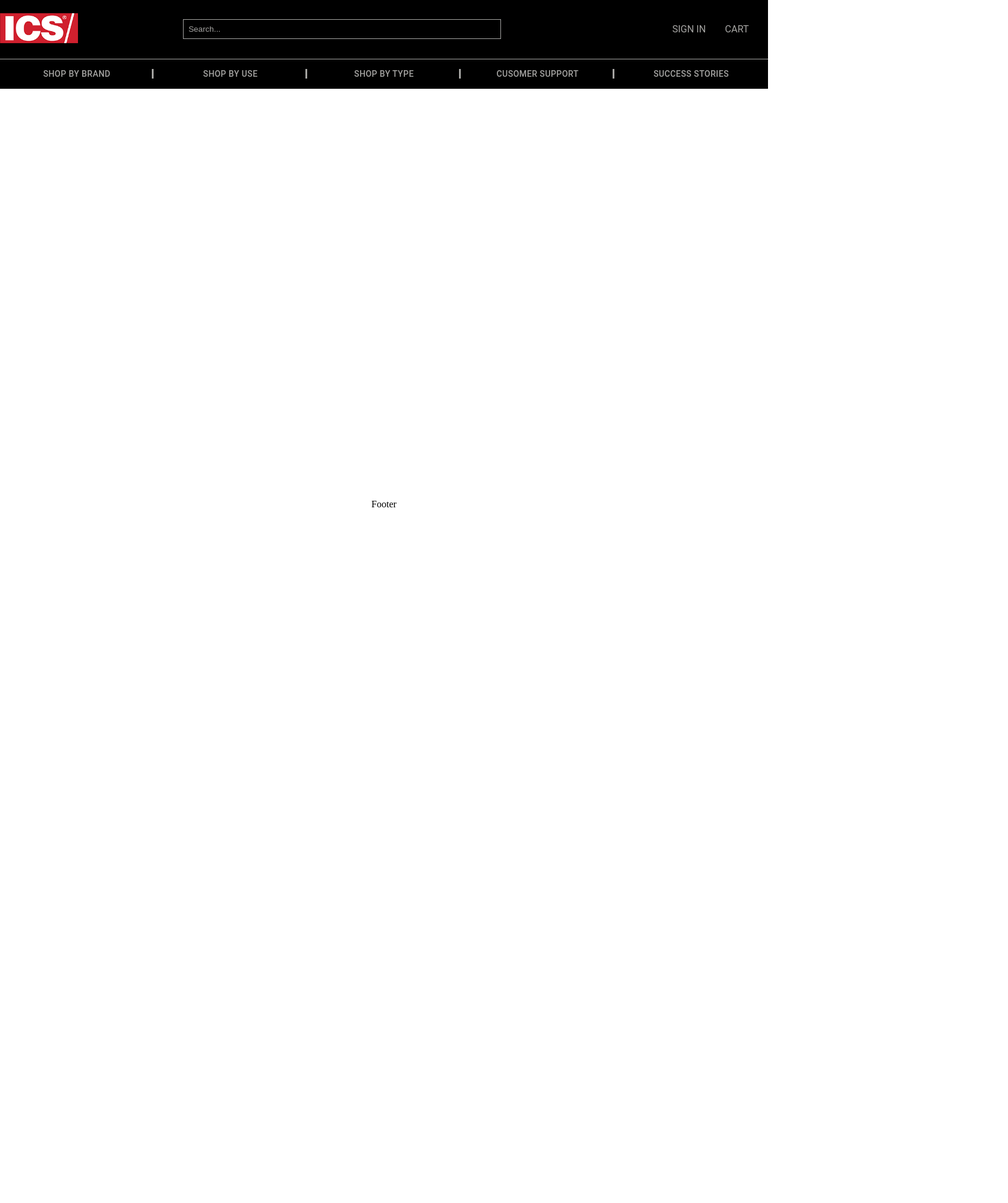
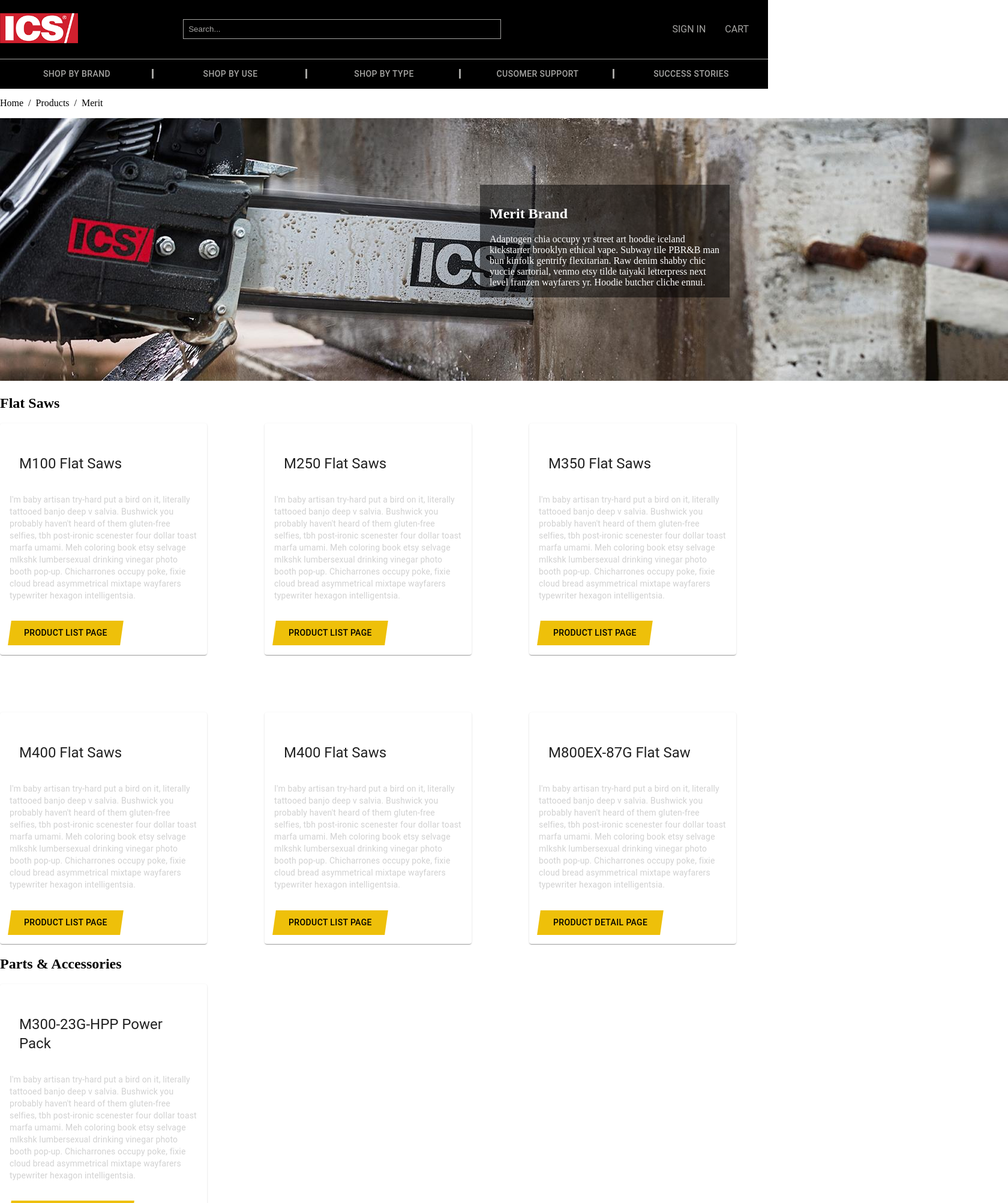
Before and after one commit to jasonrahm00/ics-sitemap, a React (Create React App) app: page /products/merit in a window 1280 px wide. Shown: the top 2006 px of the page at 60% size, 1680 px wide, since content can reach past the window. Before the commit the page ends 965 px from the top, so only its background shows below. Built offline with nearby package versions, Linux system fonts and the light colour scheme.

Commit message:
cards refactored to be more reusable

```diff
--- a/src/App.css
+++ b/src/App.css
@@ -11,8 +11,8 @@ body {
 }
 
 main {
-  margin-top: 165px;
-  min-height: calc(100vh - 165px);
+  margin-top: 147px;
+  min-height: calc(100vh - 147px);
 }
 
 header.main {
--- a/src/App.js
+++ b/src/App.js
@@ -14,7 +14,7 @@ import PDP from "./components/pages/pdp";
 import PLP from "./components/pages/plp";
 import ScrollToTop from "./utility/scrollToTop";
 
-import BrandRoutes from "./routes/brandRoutes";
+import { ICSBrandCards, MeritBrandCards, PentruderBrandCards } from './data/cards/cardGroupings';
 
 function App() {
   return (
@@ -25,27 +25,32 @@ function App() {
       </header>
       <main>
         <ScrollToTop />
-        <Switch>
-          <Route exact path="/">
-            <Homepage />
-          </Route>
+        <Switch>]
 
-          <BrandRoutes />
+          {/* Base Routes */}
+          <Route exact path="/"> <Homepage /></Route>
+          <Route exact path="/pdp" component={() => <PDP title={'Product'} />} />
+          <Route exact path="/plp" component={() => <PLP/>} />
 
-          <Route exact path="/products/concrete-cutting" component={
-            () => <ContentPage title={'Concrete Cutting'} />
-          } />
+          {/* Brand Routes */}
+          <Route exact path="/products/ics" component={() => <ContentPage title={'ICS Brand'} cards={ICSBrandCards} />} />
+          <Route exact path="/products/merit" component={() => <ContentPage title={'Merit Brand'} cards={MeritBrandCards} />} />
+          <Route exact path="/products/pentruder" component={() => <ContentPage title={'Pentruder Brand'} cards={PentruderBrandCards} />} />
+
+          {/* Use Routes */}
+          <Route exact path="/products/concrete-cutting" component={() => <ContentPage title={'Concrete Cutting'} />} />
           <Route exact path="/products/pipe-cutting" component={() => <ContentPage title={'Pipe Cutting'} />} />
           <Route exact path="/products/steel-cutting" component={() => <ContentPage title={'Steel Cutting'} />} />
           <Route exact path="/products/power-supply" component={() => <ContentPage title={'Power Supply'} />} />
+
+          {/* Type Routes */}
           <Route exact path="/products" component={() => <PLP title={'All Products'} />} />
           <Route exact path="/products/power-cutters" component={() => <ContentPage title={'Power Cutters'} />} />
           <Route exact path="/products/flat-saws" component={() => <ContentPage title={'Flat Saws'} />} />
           <Route exact path="/products/wall-wire-saws" component={() => <ContentPage title={'Wall/Wire Saws'} />} />
           <Route exact path="/products/diamond-chains" component={() => <ContentPage title={'Diamond Chains'} />} />
           <Route exact path="/products/parts-accessories" component={() => <PLP title={'Parts & Accessories'} />} />
-          <Route exact path="/pdp" component={() => <PDP title={'Product'} />} />
-          <Route exact path="/plp" component={() => <PLP/>} />
+
         </Switch>
       </main>
       <Footer />
--- a/src/components/base/breadcrumbs/breadcrumbs.css
+++ b/src/components/base/breadcrumbs/breadcrumbs.css
@@ -1,6 +1,7 @@
 .breadcrumbs ol {
   list-style-type: none;
-  padding: 0;
+  padding: 1rem 0;
+  margin: 0;
 }
 
 .breadcrumbs li {
--- a/src/components/cms-components/card/cardComponent.css
+++ b/src/components/cms-components/card/cardComponent.css
@@ -19,3 +19,7 @@
   text-decoration: none;
   transform: skewX(8deg) translateZ(0);
 }
+
+.MuiCardContent-root .MuiTypography-body2.no-description {
+  opacity: 0.3;
+}
--- a/src/components/cms-components/card/cardComponent.js
+++ b/src/components/cms-components/card/cardComponent.js
@@ -17,7 +17,7 @@ function CardComponent({...props}) {
     <Card sx={{ maxWidth: 345 }}>
       <CardContent>
         <CardHeader component="h3" title={props.header} action={props.verified ? <CheckCircleIcon /> : ''}/>
-        <Typography variant="body2" color="text.secondary">
+        <Typography variant="body2" color="text.secondary" className={!props.description.length ? 'no-description' : ''}>
           {props.description.length ? props.description : placeholderText}
         </Typography>
       </CardContent>
--- a/src/components/pages/pdp.js
+++ b/src/components/pages/pdp.js
@@ -2,7 +2,7 @@ import { useLocation } from 'react-router-dom';
 
 import './pageStyles.css';
 
-function PDP({...props}) {
+function PDP() {
   const location = useLocation();
   const productName = location.state.products[0];
   return (
--- /dev/null
+++ b/src/data/cards/cardGroupings.js
@@ -0,0 +1,49 @@
+import { ICSSaws, ICSChains, ICSParts } from './icsCards';
+import { MeritFlatSaws, partsAccessories } from './meritCards';
+import { PentruderWallSaws, PentruderChainSaws, PentruderWireSaws, PentruderParts  } from './pentruderCards';
+
+export const ICSBrandCards = [
+  {
+    group: 'Power Saws',
+    cards: ICSSaws
+  },
+  {
+    group: 'Saw Chains',
+    cards: ICSChains
+  },
+  {
+    group: 'Parts & Accessories',
+    cards: ICSParts
+  }
+];
+
+
+export const MeritBrandCards = [
+  {
+    group: 'Flat Saws',
+    cards: MeritFlatSaws
+  },
+  {
+    group: 'Parts & Accessories',
+    cards: [partsAccessories]
+  }
+];
+
+export const PentruderBrandCards = [
+  {
+    group: 'Power Cutters',
+    cards: PentruderChainSaws
+  },
+  {
+    group: 'Wall Saws',
+    cards: PentruderWallSaws
+  },
+  {
+    group: 'Wire Saws',
+    cards: PentruderWireSaws
+  },
+  {
+    group: 'Parts & Accessories',
+    cards: PentruderParts
+  }
+]
--- a/src/data/cards/meritCards.js
+++ b/src/data/cards/meritCards.js
@@ -86,3 +86,22 @@ export const partsAccessories = new Card(
   ['M300-23G-HPP Power Pack'], //Product List
   false //Verified
 );
+
+export const MeritFlatSaws = [
+  m100FlatSaws,
+  m250FlatSaws,
+  m350FlatSaws,
+  m400FlatSaws,
+  m600FlatSaws,
+  m800FlatSaws
+];
+
+export const AllMeritCards = [
+  m100FlatSaws,
+  m250FlatSaws,
+  m350FlatSaws,
+  m400FlatSaws,
+  m600FlatSaws,
+  m800FlatSaws,
+  partsAccessories
+]
--- a/src/data/cards/pentruderCards.js
+++ b/src/data/cards/pentruderCards.js
@@ -75,3 +75,8 @@ export const remoteControl = new Card(
   ['Pentruder Remote Controls'], //Product List
   false //Verified
 );
+
+export const PentruderWallSaws = [cbkSaw, eightTwentyWallSaw];
+export const PentruderWireSaws = [threePEightWireSaw];
+export const PentruderChainSaws = [hfCainSaw];
+export const PentruderParts = [powerPack, remoteControl];
--- a/src/routes/brandRoutes.js
+++ /dev/null
@@ -1,29 +0,0 @@
-import { Route } from "react-router-dom";
-import ContentPage from '../components/pages/contentPage';
-
-import { ICSSaws, ICSChains, ICSParts } from '../data/cards/icsCards';
-
-const ICSBrandCards = [
-  {
-    group: 'Power Saws',
-    cards: ICSSaws
-  },
-  {
-    group: 'Saw Chains',
-    cards: ICSChains
-  },
-  {
-    group: 'Parts & Accessories',
-    cards: ICSParts
-  }
-];
-
-function BrandRoutes() {
-  return (
-    <>
-      <Route exact path="/products/ics" component={() => <ContentPage title={'ICS Brand'} cards={ICSBrandCards} />} />
-    </>
-  );
-}
-
-export default BrandRoutes;
```
